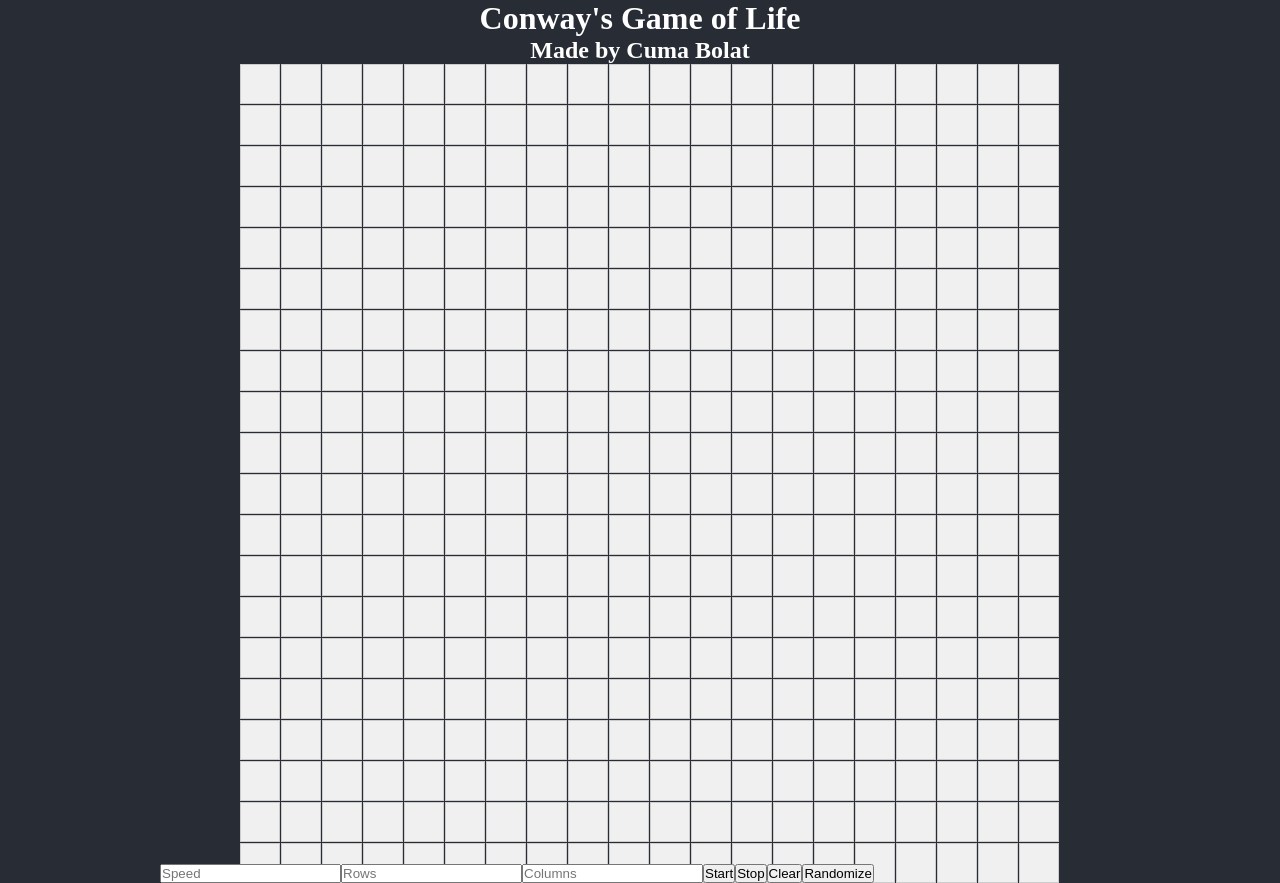
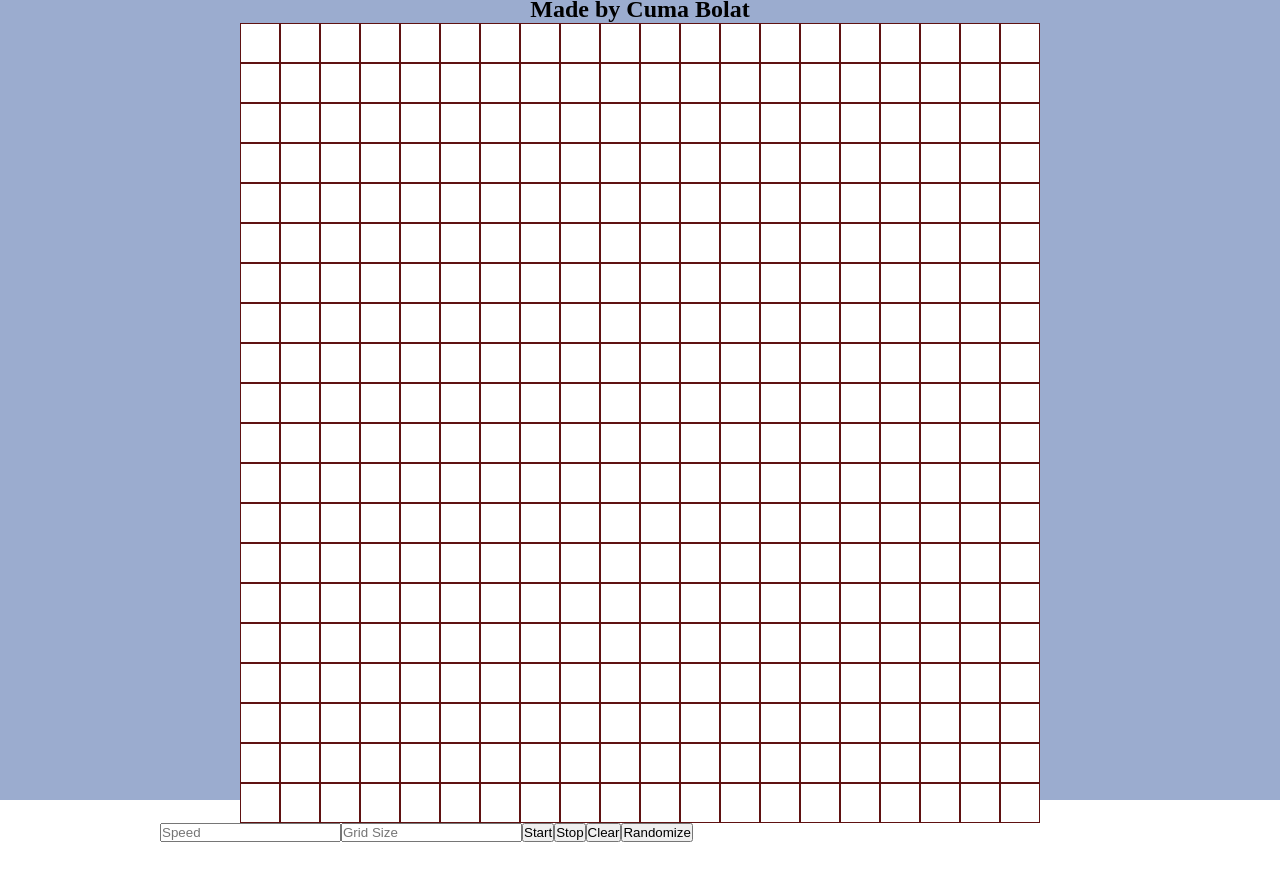
Before and after one commit to CumaBolat/code-hub, a React (Create React App) app in the folder src/main/frontend/: page /game-of-life in a window 1280 px wide. After the commit the page ends 842 px from the top, so only its background shows below. Built offline with nearby package versions, Linux system fonts and the light colour scheme.

Commit message:
fixed grid bugs

```diff
--- a/src/main/frontend/package.json
+++ b/src/main/frontend/package.json
@@ -21,6 +21,7 @@
     "react-scripts": "5.0.1",
     "react-selectable": "^2.1.1",
     "react-syntax-highlighter": "^15.5.0",
+    "react-zoomable-ui": "^0.11.0",
     "stompjs": "^2.3.3",
     "util": "^0.12.5",
     "uuid": "^9.0.1",
--- a/src/main/frontend/src/pages/gol/components/Board.js
+++ b/src/main/frontend/src/pages/gol/components/Board.js
@@ -3,34 +3,30 @@ import produce from 'immer';
 import '../css/board.css';
 import Cell from './Cell';
 
-const Board = ({ numRows, numCols, grid, setGrid }) => {
-  const [cellHeight, setCellHeight] = useState(20);
-  const [cellWidth, setCellWidth] = useState(20);
+const Board = ({ gridSize, grid, setGrid }) => {
+
+  const maxSize = 800;
+  const [cellSize, setCellSize] = useState(20);
 
   useEffect(() => {
-    const containerWidth = 800;
-    const containerHeight = 800;
+    console.log("gridsize changed");
+    setCellSize(maxSize / gridSize);
+  }, [gridSize]);
 
-    const columnSize = containerWidth / numCols;
-    const rowSize = containerHeight / numRows;
-
-    setCellHeight(columnSize);
-    setCellWidth(rowSize);
-  } , [numRows, numCols]);
 
   useEffect(() => {
     setGrid(prevGrid => {
       const newGrid = [];
-      for (let i = 0; i < numRows; i++) {
+      for (let i = 0; i < gridSize; i++) {
         const row = [];
-        for (let j = 0; j < numCols; j++) {
+        for (let j = 0; j < gridSize; j++) {
           row.push(prevGrid[i]?.[j] || 0);
         }
         newGrid.push(row);
       }
       return newGrid;
     });
-  }, [numRows, numCols, setGrid]);
+  }, [gridSize, setGrid]);
 
   const toggleCell = (row, col) => {
     setGrid(prevGrid => {
@@ -45,10 +41,10 @@ const Board = ({ numRows, numCols, grid, setGrid }) => {
     <div
       className="game-container"
       style={{
-        '--grid-columns': numCols,
-        '--grid-rows': numRows,
-        '--cell-height': `${cellHeight}px`,
-        '--cell-width': `${cellWidth}px`,
+        gridTemplateColumns: `repeat(${gridSize}, ${cellSize}px)`,
+        gridTemplateRows: `repeat(${gridSize}, ${cellSize}px)`,
+        width: `${maxSize}px`,
+        height: `${maxSize}px`,
       }}
     >
       {grid?.map((row, rowIndex) =>
@@ -59,8 +55,6 @@ const Board = ({ numRows, numCols, grid, setGrid }) => {
             col={colIndex}
             isAlive={grid[rowIndex][colIndex] === 1}
             toggleCell={toggleCell}
-            numRows={numRows}
-            numCols={numCols}
           />
         ))
       )}
--- a/src/main/frontend/src/pages/gol/components/Controls.js
+++ b/src/main/frontend/src/pages/gol/components/Controls.js
@@ -1,6 +1,6 @@
 import React from "react";
 
-const Controls = ({ handleNumberOfRows, handleNumberOfColumns }) => {
+const Controls = ({ handleGridSize }) => {
 
   const startGame = () => {
     console.log("Start Game");
@@ -21,8 +21,7 @@ const Controls = ({ handleNumberOfRows, handleNumberOfColumns }) => {
   return (
     <div className="buttons">
       <input type="number" placeholder="Speed" />
-      <input type="number" placeholder="Rows" onChange={handleNumberOfRows} />
-      <input type="number" placeholder="Columns" onChange={handleNumberOfColumns} />
+      <input type="number" placeholder="Grid Size" onChange={handleGridSize} />
       <button onClick={startGame}>Start</button>
       <button onClick={stopGame}>Stop</button>
       <button onClick={clearGame}>Clear</button>
--- a/src/main/frontend/src/pages/gol/components/GameOfLife.js
+++ b/src/main/frontend/src/pages/gol/components/GameOfLife.js
@@ -1,13 +1,15 @@
-import React, { useEffect, useState } from 'react';
+import React, { useState, useEffect } from 'react';
+import Space from 'react-zoomable-ui';
 import Board from './Board';
 import Controls from './Controls';
+
 import '../css/gameoflife.css';
 
-function initializeGrid(numRows, numCols) {
+function initializeGrid(gridSize) {
   const grid = [];
-  for (let i = 0; i < numRows; i++) {
+  for (let i = 0; i < gridSize; i++) {
     const row = [];
-    for (let j = 0; j < numCols; j++) {
+    for (let j = 0; j < gridSize; j++) {
       row.push(0);
     }
     grid.push(row);
@@ -16,36 +18,24 @@ function initializeGrid(numRows, numCols) {
 }
 
 function GameOfLife() {
-  const [numberOfRows, setNumberOfRows] = useState(20);
-  const [numberOfColumns, setNumberOfColumns] = useState(20);
+  const [gridSize, setGridSize] = useState(20);
   const [grid, setGrid] = useState([]);
 
   useEffect(() => {
-    setGrid(initializeGrid(numberOfRows, numberOfColumns));
-  } , []);
+    setGrid(initializeGrid(gridSize));
+  }, []);
 
-  const handleNumberOfRows = (e) => {
-    if (e.target.value < 20 || e.target.value > 200) return setNumberOfRows(20);
-
-
-    setNumberOfRows(parseInt(e.target.value));
-  }
-
-  const handleNumberOfColumns = (e) => {
-    if (e.target.value < 20 || e.target.value > 200) return setNumberOfColumns(20);
-
-    setNumberOfColumns(parseInt(e.target.value));
+  const handleGridSize = (e) => {
+    if (e.target.value < 20 || e.target.value > 200) return setGridSize(20);
+    setGridSize(parseInt(e.target.value));
   }
 
   return (
     <div className='gameoflife'>
       <h1>Conway's Game of Life</h1>
       <h2>Made by Cuma Bolat</h2>
-      <Board numRows={numberOfRows} numCols={numberOfColumns} grid={grid} setGrid={setGrid} />
-      <Controls
-        handleNumberOfRows={handleNumberOfRows}
-        handleNumberOfColumns={handleNumberOfColumns}
-      />
+      <Board gridSize={gridSize} grid={grid} setGrid={setGrid} />
+      <Controls handleGridSize={handleGridSize} />
     </div>
   );
 }
--- a/src/main/frontend/src/pages/gol/css/board.css
+++ b/src/main/frontend/src/pages/gol/css/board.css
@@ -1,16 +1,11 @@
 .game-container {
   display: grid;
-  grid-template-columns: repeat(var(--grid-columns, 20), var(--cell-height, 20px));
-  grid-template-rows: repeat(var(--grid-rows, 20), var(--cell-width, 20px));
-  gap: 1px;
-  height: 800px;
-  width: 800px;
-
+  gap: 0px;
 }
 
 .cell {
-  border: 1px solid #ccc;
-  background-color: #f0f0f0;
+  border: 1px solid #5f1212;
+  background-color: #ffffff;
 }
 
 .alive {
--- a/src/main/frontend/src/pages/gol/css/gameoflife.css
+++ b/src/main/frontend/src/pages/gol/css/gameoflife.css
@@ -3,8 +3,7 @@
   flex-direction: column;
   align-items: center;
   justify-content: center;
-  height: 100%;
+  height: 100vh;
   width: 100%;
-  background-color: #282c34;
-  color: white;
+  background-color: #9baccf;
 }
```
Also changed, not shown: 2 other files (tests, documents, lock files or other folders).
